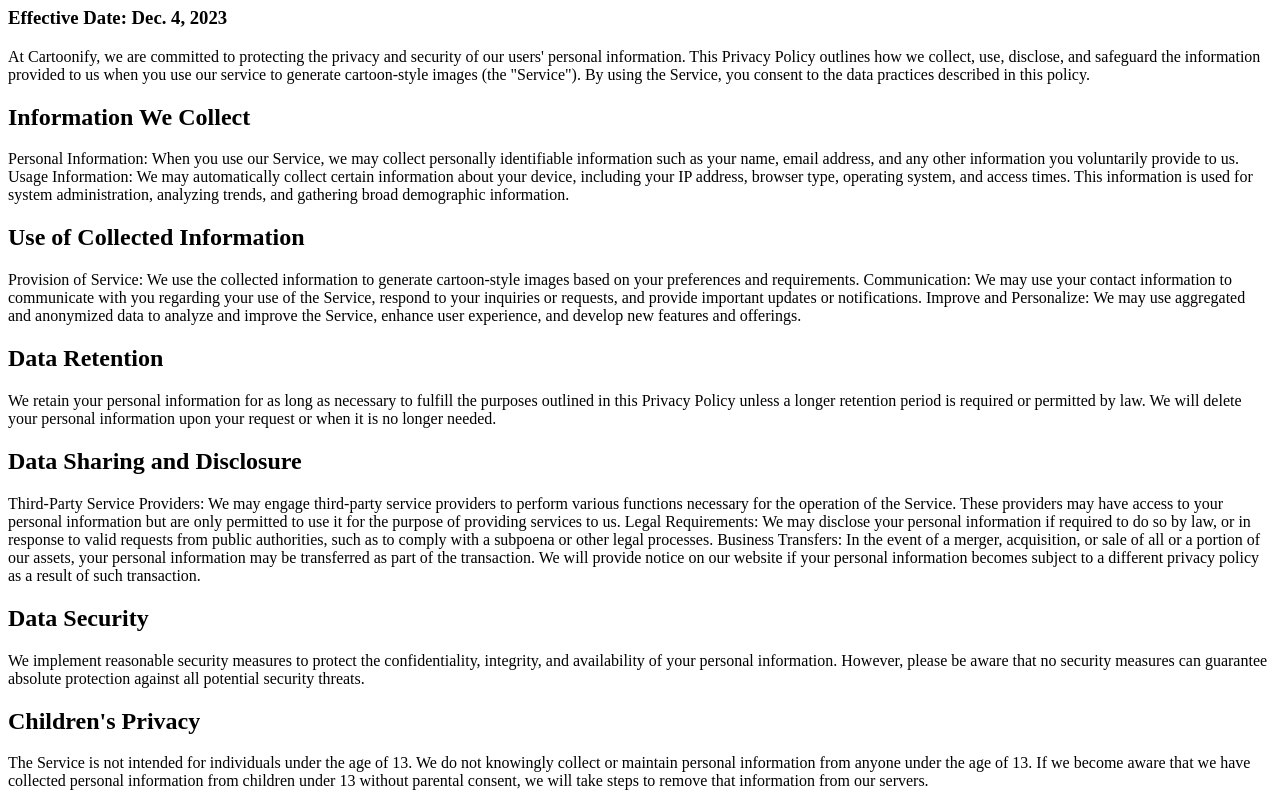
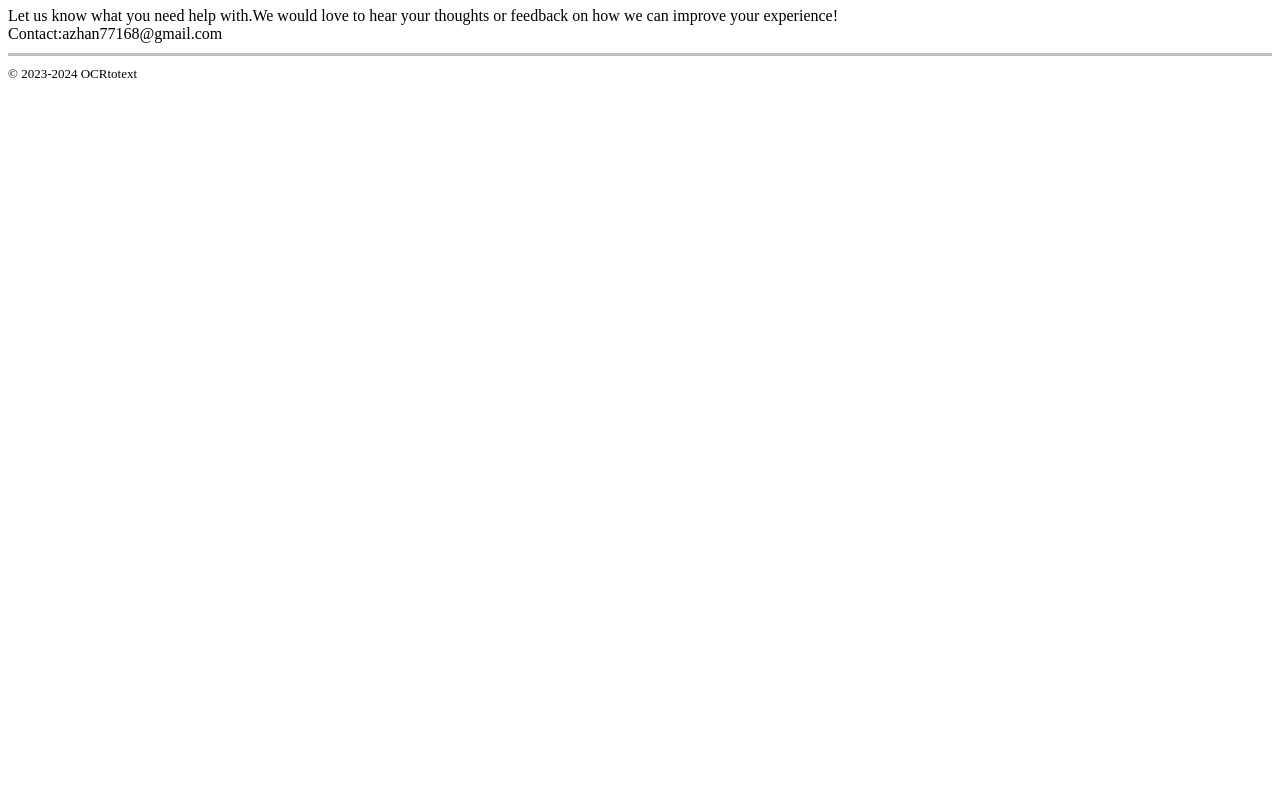
Before and after one commit to ziwu7/ocrtotext.github.io, a plain HTML site: page support.html in a window 1280 px wide. Shown: the part 120-920 px from the top of the page. After the commit the page ends 800 px from the top, so only its background shows below. Drawn offline with Linux system fonts and the light colour scheme.

```diff
--- a/index.css
+++ b/index.css
@@ -1,3 +1,7 @@
+/* body{
+    display:flex;
+
+} */
 .head{
     display:flex;
     justify-content: space-between;
--- a/support.html
+++ b/support.html
@@ -20,34 +20,10 @@
         <span><a href="support.html">Support</a></span>
     </div>
 </div>
-<div class="content">
-    <h1>Privacy Policy</h1>
-    <h3>Effective Date: Dec. 4, 2023</h3>
-
-    At Cartoonify, we are committed to protecting the privacy and security of our users' personal information. This Privacy Policy outlines how we collect, use, disclose, and safeguard the information provided to us when you use our service to generate cartoon-style images (the "Service"). By using the Service, you consent to the data practices described in this policy.
-
-    <h2>Information We Collect</h2>
-    Personal Information: When you use our Service, we may collect personally identifiable information such as your name, email address, and any other information you voluntarily provide to us.
-    Usage Information: We may automatically collect certain information about your device, including your IP address, browser type, operating system, and access times. This information is used for system administration, analyzing trends, and gathering broad demographic information.
-    <h2>Use of Collected Information</h2>
-    Provision of Service: We use the collected information to generate cartoon-style images based on your preferences and requirements.
-    Communication: We may use your contact information to communicate with you regarding your use of the Service, respond to your inquiries or requests, and provide important updates or notifications.
-    Improve and Personalize: We may use aggregated and anonymized data to analyze and improve the Service, enhance user experience, and develop new features and offerings.
-    <h2>Data Retention</h2>
-    We retain your personal information for as long as necessary to fulfill the purposes outlined in this Privacy Policy unless a longer retention period is required or permitted by law. We will delete your personal information upon your request or when it is no longer needed.
-
-    <h2>Data Sharing and Disclosure</h2>
-    Third-Party Service Providers: We may engage third-party service providers to perform various functions necessary for the operation of the Service. These providers may have access to your personal information but are only permitted to use it for the purpose of providing services to us.
-    Legal Requirements: We may disclose your personal information if required to do so by law, or in response to valid requests from public authorities, such as to comply with a subpoena or other legal processes.
-    Business Transfers: In the event of a merger, acquisition, or sale of all or a portion of our assets, your personal information may be transferred as part of the transaction. We will provide notice on our website if your personal information becomes subject to a different privacy policy as a result of such transaction.
-    <h2>Data Security</h2>
-    We implement reasonable security measures to protect the confidentiality, integrity, and availability of your personal information. However, please be aware that no security measures can guarantee absolute protection against all potential security threats.
-
-    <h2>Children's Privacy</h2>
-    The Service is not intended for individuals under the age of 13. We do not knowingly collect or maintain personal information from anyone under the age of 13. If we become aware that we have collected personal information from children under 13 without parental consent, we will take steps to remove that information from our servers.
-
-    <h2>Changes to the Privacy Policy</h2>
-    We reserve the right to update or modify this Privacy Policy at any time. If we make any material changes, we will notify you by posting a prominent notice on our website or by sending you an email. Your continued use of the Service after such modifications will constitute your acknowledgment and acceptance of the updated Privacy Policy.
+<div class="content" style="width: 900px;">
+    <h1 style="text-align:center;">OCRtotext - Support </h1>
+    <div>Let us know what you need help with.We would love to hear your thoughts or feedback on how we can improve your experience!</div>
+    <div>Contact:azhan77168@gmail.com</div>
 </div>
 
 <div class="footer">
```
Also changed, not shown: index.html (+3 -2 lines), privacy.html (+2 -2 lines), terms.html (+4 -4 lines).
